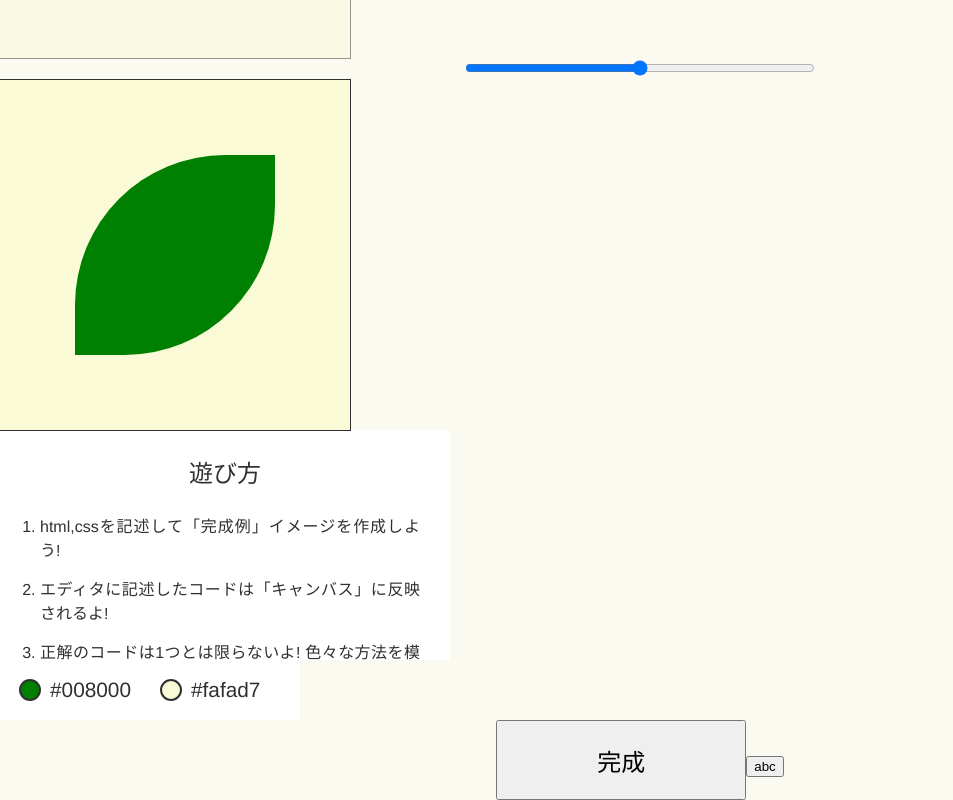
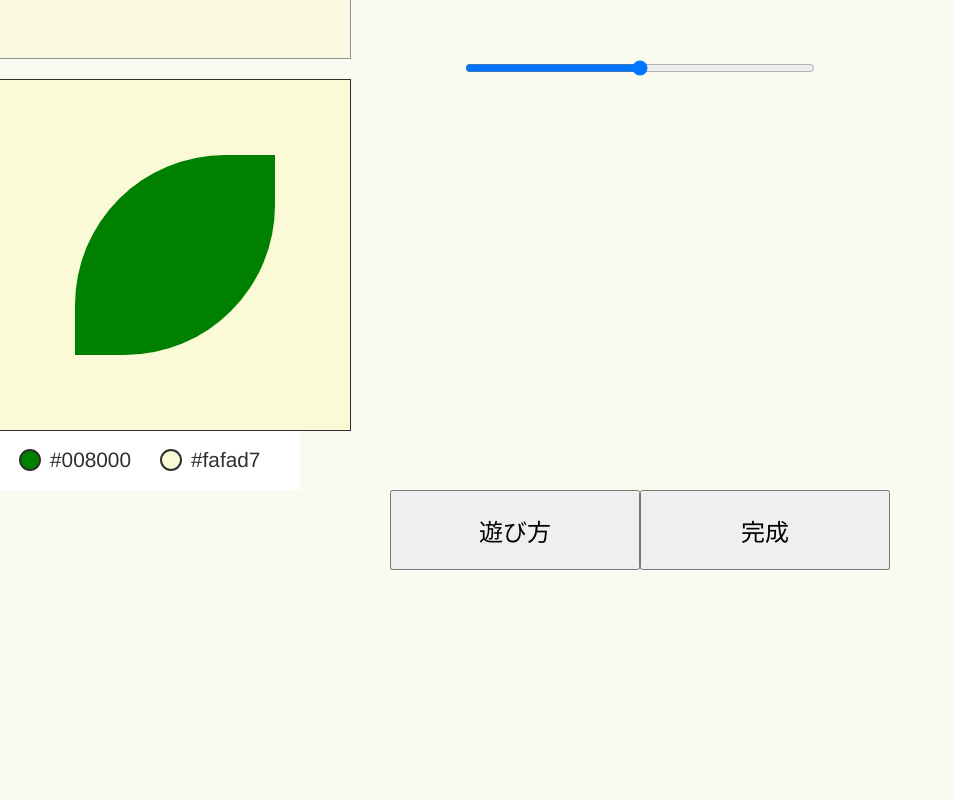
Before and after one commit to Masaya-Matsushita/codable, a Vue app: page /Lv1_Leaf in a window 1280 px wide. Shown: the part 1385-2185 px from the top of the page, without its empty margins (0-953 px from the left). After the commit the page ends 1955 px from the top, so only its background shows below. Built offline with nearby package versions, Linux system fonts and the light colour scheme.

Commit message:
SweetAlert2で「Queue with Progress Steps」を実装しました。

```diff
--- a/src/components/GameLayout.vue
+++ b/src/components/GameLayout.vue
@@ -21,13 +21,13 @@
     @returnOpaValue="updateOpacity"
   />
   <SampleArea class="sample-back" :passSample="setSample" />
-  <HowToArea class="how-to" />
+
   <ColorPalette class="color-palette" :passColorCodes="setColorCodes" />
 
+  <button class="button" @click="howToAlert">{{ howTo }}</button>
   <!-- ボタンがコンポーネント化できない
     https://v3.ja.vuejs.org/guide/component-basics.html#%E5%AD%90%E3%82%B3%E3%83%B3%E3%83%9B%E3%82%9A%E3%83%BC%E3%83%8D%E3%83%B3%E3%83%88%E3%81%AE%E3%82%A4%E3%83%98%E3%82%99%E3%83%B3%E3%83%88%E3%82%92%E8%B3%BC%E8%AA%AD%E3%81%99%E3%82%8B -->
-  <button class="finish-button" @click="finishGame">{{ finish }}</button>
-  <button @click="sweet">abc</button>
+  <button class="button" @click="finishGame">{{ finish }}</button>
 </template>
 
 <script>
@@ -37,7 +37,6 @@ import "ace-builds/src-noconflict/theme-chrome"
 import CanvasArea from "@/components/CanvasArea.vue"
 import SampleArea from "@/components/SampleArea.vue"
 import OpacityBar from "@/components/OpacityBar.vue"
-import HowToArea from "@/components/HowToArea.vue"
 import ColorPalette from "@/components/ColorPalette.vue"
 import Swal from "sweetalert2"
 import { doc, setDoc } from "firebase/firestore"
@@ -49,7 +48,6 @@ export default {
     CanvasArea,
     SampleArea,
     OpacityBar,
-    HowToArea,
     ColorPalette,
   },
   props: ["setTitle", "setDocName", "setCode", "setSample", "setColorCodes"],
@@ -57,6 +55,7 @@ export default {
   data() {
     return {
       opaValue: 0.5,
+      howTo: "遊び方",
       finish: "完成",
     }
   },
@@ -75,6 +74,34 @@ export default {
     updateOpacity(value) {
       this.opaValue = value
     },
+    async howToAlert() {
+      const steps = ["1", "2", "3"]
+      const Queue = Swal.mixin({
+        progressSteps: steps,
+        confirmButtonText: "Next >",
+        // optional classes to avoid backdrop blinking between steps
+        showClass: { backdrop: "swal2-noanimation" },
+        hideClass: { backdrop: "swal2-noanimation" },
+      })
+
+      await Queue.fire({
+        title: "Uno",
+        currentProgressStep: 0,
+        // optional class to show fade-in backdrop animation which was disabled in Queue mixin
+        showClass: { backdrop: "swal2-noanimation" },
+      })
+      await Queue.fire({
+        title: "Dos",
+        currentProgressStep: 1,
+      })
+      await Queue.fire({
+        title: "Tres",
+        currentProgressStep: 2,
+        confirmButtonText: "OK",
+        // optional class to show fade-out backdrop animation which was disabled in Queue mixin
+        showClass: { backdrop: "swal2-noanimation" },
+      })
+    },
     finishGame() {
       setDoc(doc(db, "Games", this.setDocName), {
         code: this.setCode,
@@ -82,14 +109,6 @@ export default {
       this.$router.push({
         name: "feedback",
         query: { stage: this.setDocName },
-      })
-    },
-    sweet() {
-      Swal.fire({
-        title: "Error!",
-        text: "Do you want to continue",
-        icon: "error",
-        confirmButtonText: "Cool",
       })
     },
   },
@@ -126,7 +145,7 @@ export default {
 .color-palette {
   background-color: #fff;
 }
-.finish-button {
+.button {
   height: 80px;
   width: 250px;
   font-size: 1.5rem;
```
